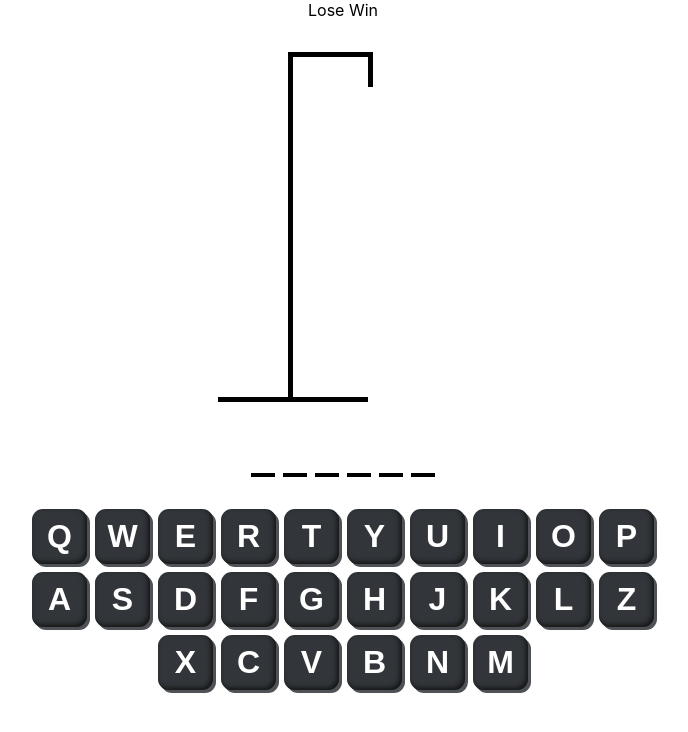
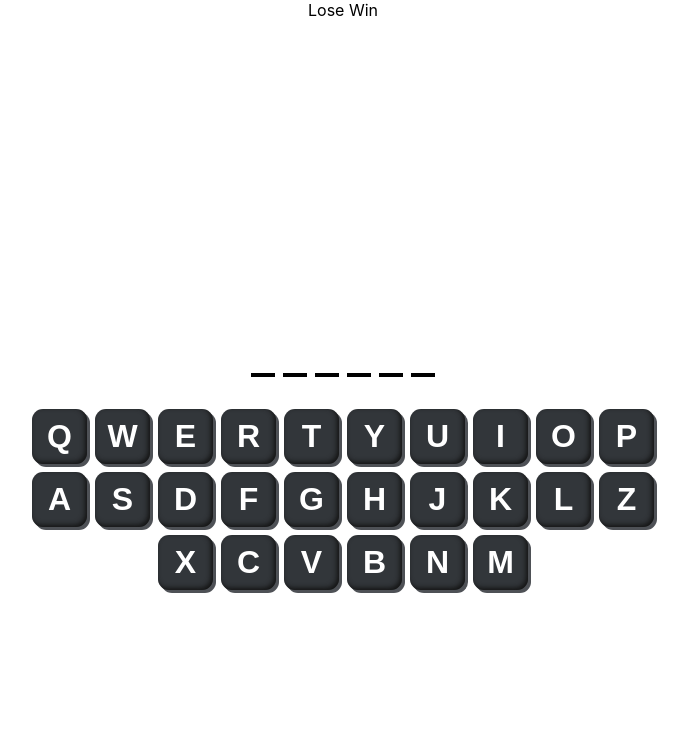
Before and after one commit to Criiis/hangman-cris, a React (Create React App) app: page / in a window 1280 px wide. Shown: the top 732 px of the page, without its empty margins (297-985 px from the left). Built offline with nearby package versions, Linux system fonts and the light colour scheme.

Commit message:
create the hangman functionality

```diff
--- a/src/components/HangmanDrawing.module.css
+++ b/src/components/HangmanDrawing.module.css
@@ -1,14 +1,14 @@
 .gallowsContainer {
   position: relative;
-  height: 350px;
-  width: 250px;
+  height: 250px;
+  width: 230px;
 }
 
 .gallowsBase {
   position: absolute;
   bottom: 0px;
   left: 0px;
-  width: 60%;
+  width: 50%;
   height: 5px;
   background: black;
 }
@@ -16,7 +16,7 @@
 .gallowsPole {
   position: absolute;
   bottom: 0px;
-  left: calc(30% - 5px);
+  left: calc(25% - 5px);
   width: 5px;
   height: 100%;
   background: black;
@@ -25,7 +25,7 @@
 .gallowsHanger {
   position: absolute;
   top: 0px;
-  left: 30%;
+  left: 25%;
   width: 30%;
   height: 5px;
   background: black;
@@ -34,8 +34,71 @@
 .gallowsHangerEnd {
   position: absolute;
   top: 0px;
-  left: 60%;
+  left: 55%;
   width: 5px;
-  height: 35px;
+  height: 25px;
   background: black;
 }
+
+.bodyHead {
+  position: absolute;
+  top: 25px;
+  left: calc(55% - 17.5px);
+  width: 30px;
+  height: 30px;
+  border: 5px solid black;
+  border-radius: 50%;
+}
+
+.topBody {
+  position: absolute;
+  top: 65px;
+  left: 55%;
+  width: 5px;
+  height: 70px;
+  background: black;
+}
+
+.leftArm {
+  position: absolute;
+  top: 75px;
+  left: 55%;
+  width: 5px;
+  height: 45px;
+  background: black;
+  transform-origin: top;
+  transform: rotateZ(25deg);
+}
+
+.rightArm {
+  position: absolute;
+  top: 75px;
+  left: 55%;
+  width: 5px;
+  height: 45px;
+  background: black;
+  transform-origin: top;
+  transform: rotateZ(-25deg);
+}
+
+.leftLeg {
+  position: absolute;
+  top: 135px;
+  left: 55%;
+  width: 5px;
+  height: 45px;
+  background: black;
+  transform-origin: top;
+  transform: rotateZ(25deg);
+}
+
+.rightLeg {
+  position: absolute;
+  top: 135px;
+  left: 55%;
+  width: 5px;
+  height: 45px;
+  background: black;
+  transform-origin: top;
+  transform: rotateZ(-25deg);
+}
--- a/src/components/HangmanDrawing.tsx
+++ b/src/components/HangmanDrawing.tsx
@@ -3,35 +3,58 @@ interface HangmanDrawingProps {
   incorrectGuesses: string[]
 }
 
-const Gallows = () => {
-  return (
-    <>
-      <span className={styles.gallowsHangerEnd}></span>
-      <span className={styles.gallowsHanger}></span>
-      <span className={styles.gallowsPole}></span>
-      <span className={styles.gallowsBase}></span>
-    </>
-  )
+const GallowsBase = () => {
+  return <span className={styles.gallowsBase}></span>
 }
-const body = () => {
-  return <h1>body</h1>
+const GallowsPole = () => {
+  return <span className={styles.gallowsPole}></span>
+}
+const GallowsHanger = () => {
+  return <span className={styles.gallowsHanger}></span>
+}
+const GallowsHangerEnd = () => {
+  return <span className={styles.gallowsHangerEnd}></span>
+}
+const Head = () => {
+  return <span className={styles.bodyHead}></span>
+}
+const TopBody = () => {
+  return <span className={styles.topBody}></span>
+}
+const LeftArm = () => {
+  return <span className={styles.leftArm}></span>
+}
+const RightArm = () => {
+  return <span className={styles.rightArm}></span>
+}
+const LeftLeg = () => {
+  return <span className={styles.leftLeg}></span>
+}
+const RightLeg = () => {
+  return <span className={styles.rightLeg}></span>
 }
 
-const header = () => {
-  return <h1>head</h1>
-}
+const bodyParts = [
+  GallowsBase(),
+  GallowsPole(),
+  GallowsHanger(),
+  GallowsHangerEnd(),
+  Head(),
+  TopBody(),
+  LeftArm(),
+  RightArm(),
+  LeftLeg(),
+  RightLeg(),
+]
 
 export default function HangmanDrawing({
   incorrectGuesses,
 }: HangmanDrawingProps) {
-  const hangman = [body, header]
-  console.log('incorrectGuesses', incorrectGuesses)
-  console.log(hangman[1]())
+  const incorrectGuessesLength = incorrectGuesses.length
+
   return (
     <div className={styles.gallowsContainer}>
-      {/* {incorrectGuesses.length} */}
-
-      <Gallows />
+      {bodyParts.slice(0, incorrectGuessesLength)}
     </div>
   )
 }
```
